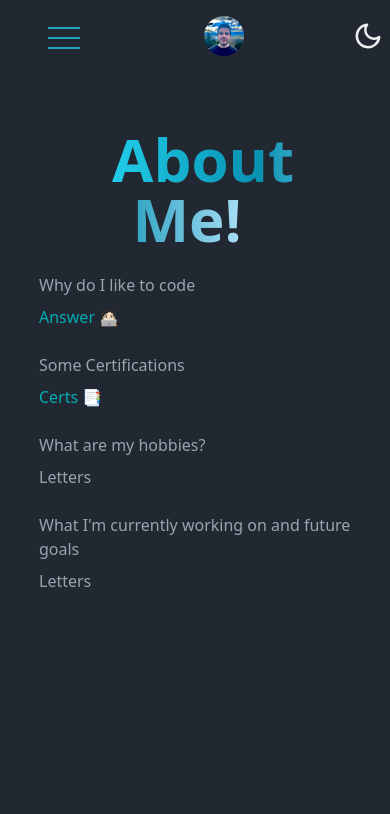
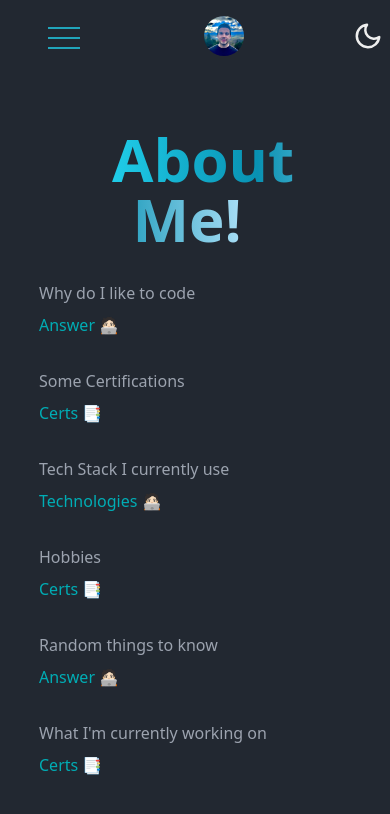
Before and after one commit to davidtc8/another_silly_porfolio_why_not, a React (Vite) app in the folder client/: page /aboutme in a window 390 px wide. Shown: the top 814 px of the page. Built offline with nearby package versions, Linux system fonts and the light colour scheme.

Commit message:
Adding responsiveness to about me section

```diff
--- a/client/src/components/AboutMe/Aboutme.jsx
+++ b/client/src/components/AboutMe/Aboutme.jsx
@@ -23,13 +23,15 @@ export default function Aboutme() {
           </span>
         </div>
         <div className='full_summary_box'>
-          <div className='about_me_section text-gray-400 text-md font-normal'>
+          <div className='about_me_section grid_section text-gray-400 text-md font-normal'>
+            {/* --------- FIRST ROW -------- */}
+            <div className='col1AboutMe'>
               <div className='header_section_writing'>
                 Why do I like to code
               </div>
               <div className='full_explanation_writing'>
                 <ReadMore letters={"Answer 🧑🏻‍💻"}>
-                <div>
+                  <div className=''>
                     <ul>
                       <li className='my_text'>
                         When I was young I was in love with games like <PopupImage imageUrl={Starcraft}>Starcraft</PopupImage> and <PopupImage imageUrl={AOE}>Age of Empires</PopupImage>,
@@ -40,6 +42,8 @@ export default function Aboutme() {
                   </div>
                 </ReadMore>
               </div>
+            </div>
+            <div className='col2AboutMe'>
               <div className='header_section_writing'>
                 Some Certifications
               </div>
@@ -84,17 +88,116 @@ export default function Aboutme() {
                   </div>
                 </ReadMore>
               </div>
+            </div>
+            {/* --------- SECOND ROW -------- */}
+            <div className='col1AboutMe'>
               <div className='header_section_writing'>
-              What are my hobbies?
+                Tech Stack I currently use
               </div>
               <div className='full_explanation_writing'>
-              Letters
+                <ReadMore letters={"Technologies 🧑🏻‍💻"}>
+                  <div className=''>
+                    <ul>
+                      <li className='my_text'>
+                        Right now I have experience with different technologies:
+                      </li>
+                      <li className='my_next_li'>
+                        Frontend:
+                          <ul className='ul_indent'>
+                            <li className='li_indent'>Javascript</li>
+                            <li className='li_indent'>HTML</li>
+                            <li className='li_indent'>CSS</li>
+                            <li className='li_indent'>React</li>
+                            <li className='li_indent'>Tailwind</li>
+                            <li className='li_indent'>Bootstrap</li>
+                            <li className='li_indent'>Devtools</li>
+                          </ul>
+                      </li>
+                      <li className='my_next_li'>
+                        Backend:
+                          <ul className='ul_indent'>
+                            <li className='li_indent'>Python</li>
+                            <li className='li_indent'>Django</li>
+                          </ul>
+                      </li>
+                      <li className='my_next_li'>
+                        Cloud:
+                          <ul className='ul_indent'>
+                            <li className='li_indent'>AWS</li>
+                            <li className='li_indent'>Azure (a little bit)</li>
+                          </ul>
+                      </li>
+                      <li className='my_next_li'>
+                        Databases:
+                          <ul className='ul_indent'>
+                            <li className='li_indent'>SQL</li>
+                            <li className='li_indent'>PostgreSQL</li>
+                            <li className='li_indent'>MongoDB</li>
+                          </ul>
+                      </li>
+                      <li className='my_next_li'>
+                        Other technologies:
+                          <ul className='ul_indent'>
+                            <li className='li_indent'>Pandas</li>
+                            <li className='li_indent'>Numpys</li>
+                            <li className='li_indent'>Beautiful Soup</li>
+                          </ul>
+                      </li>
+                    </ul>
                   </div>
+                </ReadMore>
+              </div>
+            </div>
+            <div className='col2AboutMe'>
               <div className='header_section_writing'>
-              What I'm currently working on and future goals
+                Hobbies
               </div>
               <div className='full_explanation_writing'>
-              Letters
+                <ReadMore letters={"Certs 📑"}>
+                  <div>
+                    <ul>
+                      <li className='my_text'>
+                        Here are some of my Certifications, if you want to know more about it, feel free to check my <a className='my_a' href="https://www.linkedin.com/in/david-tc/">LinkedIn</a>
+                      </li>
+                    </ul>
+                  </div>
+                </ReadMore>
+              </div>
+            </div>
+            {/* --------- THIRD ROW -------- */}
+            <div className='col1AboutMe'>
+              <div className='header_section_writing'>
+                Random things to know
+              </div>
+              <div className='full_explanation_writing'>
+                <ReadMore letters={"Answer 🧑🏻‍💻"}>
+                  <div className=''>
+                    <ul>
+                      <li className='my_text'>
+                        When I was young I was in love with games like <PopupImage imageUrl={Starcraft}>Starcraft</PopupImage> and <PopupImage imageUrl={AOE}>Age of Empires</PopupImage>,
+                        so when I was around 14 I started creating my own games, however, to be honest I wasn't really successful, but ever since then, this fueled in me a sense of curiosity
+                        about programming.
+                      </li>
+                    </ul>
+                  </div>
+                </ReadMore>
+              </div>
+            </div>
+            <div className='col2AboutMe'>
+              <div className='header_section_writing'>
+                What I'm currently working on
+              </div>
+              <div className='full_explanation_writing'>
+                <ReadMore letters={"Certs 📑"}>
+                  <div>
+                    <ul>
+                      <li className='my_text'>
+                        Here are some of my Certifications, if you want to know more about it, feel free to check my <a className='my_a' href="https://www.linkedin.com/in/david-tc/">LinkedIn</a>
+                      </li>
+                    </ul>
+                  </div>
+                </ReadMore>
+              </div>
             </div>
           </div>
         </div>
--- a/client/src/components/AboutMe/aboutmeStyling.css
+++ b/client/src/components/AboutMe/aboutmeStyling.css
@@ -20,7 +20,7 @@
 
 .full_summary_box {
     margin: auto auto auto auto;
-    width: 50%;
+    width: 60%;
     padding-top: 1.5rem;
 }
 
@@ -50,11 +50,41 @@
     list-style-type:none;
 }
 
+.grid_section {
+    display: grid;
+    grid-template-columns: 50% 50%;
+    column-gap: 5rem;
+}
+
+.col1AboutMe {
+    flex: 0 0 auto; /* Prevents it from shrinking or growing */
+    justify-content: center;
+    padding-top: 2rem;
+}
+
+.col2AboutMe {
+    flex: 0 0 auto;
+    justify-content: center;
+    padding-top: 2rem;
+}
+
+.ul_indent {
+    padding-left: 35px;
+}
+
+.li_indent {
+    list-style-type: circle;
+}
+
 @media (max-width: 500px) {
     .aboutme_main_section {
         height: 100vh;
         width: 100%;
         margin:auto;
+    }
+
+    .letter_section_box {
+        width: 70% !important;
     }
 
     .letter_section_box {
@@ -64,4 +94,20 @@
     .full_summary_box {
         width: 80%;
     }
+
+    .grid_section {
+        display: inherit;
+    }
+
+    .full_explanation_writing {
+        padding-bottom: 1.5rem;
+    }
+
+    .col1AboutMe {
+        padding-top: .5rem;
+    }
+
+    .col2AboutMe {
+        padding-top: .5rem;
+    }
 }
--- a/client/src/components/Header/headerStyling.css
+++ b/client/src/components/Header/headerStyling.css
@@ -2,6 +2,10 @@
 
 .burger {
     display: none !important;
+}
+
+.block {
+    cursor: pointer;
 }
 
 /* Whole header section */
```
Lines whose indentation alone changed are shown as unchanged.
